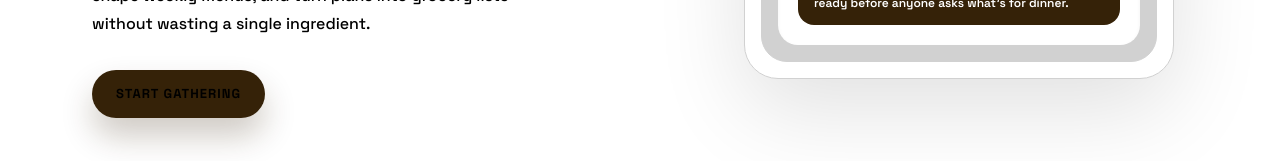
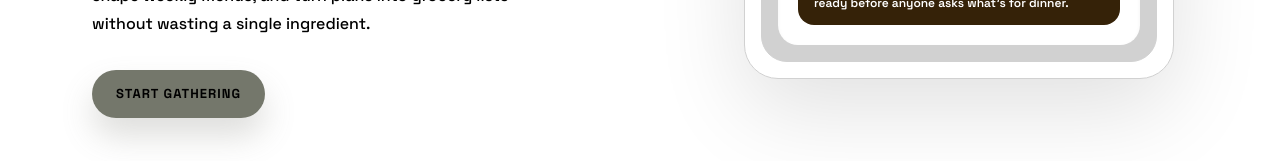
Before and after one commit to Stephen-Griffin/gathered, a Next.js app: page / in a window 1280 px wide. Shown: the part 637-798 px from the top of the page. Built offline with nearby package versions, Linux system fonts and the light colour scheme; no server answers.

Commit message:
STYLE: refine accent button styling

```diff
--- a/src/app/(authenticated)/meal-plan/page.tsx
+++ b/src/app/(authenticated)/meal-plan/page.tsx
@@ -10,7 +10,7 @@ export default function MealPlanPage() {
         </p>
         <a
           href="/recipes"
-          className="mt-6 inline-flex h-12 items-center justify-center rounded-full bg-accent px-6 text-[12px] font-bold uppercase tracking-[0.08em] text-white transition hover:-translate-y-0.5 hover:bg-secondary"
+          className="mt-6 inline-flex h-12 items-center justify-center rounded-full bg-[#75776b] px-6 text-[12px] font-bold uppercase tracking-[0.08em] text-white transition hover:-translate-y-0.5 hover:bg-[#686a60]"
         >
           Make a plan
         </a>
--- a/src/features/home/home-hero.tsx
+++ b/src/features/home/home-hero.tsx
@@ -11,14 +11,16 @@ export function HomeHero() {
     <section className="mx-auto grid w-full max-w-6xl items-center gap-12 px-5 py-12 sm:px-7 lg:min-h-[calc(100svh-76px)] lg:grid-cols-[1fr_0.82fr] lg:gap-20 lg:py-0">
       <div className="max-w-[560px]">
         <h1 className="text-[clamp(3rem,8vw,6.6rem)] font-bold leading-[0.86] tracking-[-0.075em] text-black">
-            Gather recipes, plans, and groceries all in one place.
+          Gather recipes, plans, and groceries all in one place.
         </h1>
         <p className="mt-7 max-w-[440px] text-[16px] font-medium leading-7 text-black">
-          Gathered helps households collect favorite recipes, shape weekly menus, and turn plans into grocery lists without wasting a single ingredient.
+          Gathered helps households collect favorite recipes, shape weekly
+          menus, and turn plans into grocery lists without wasting a single
+          ingredient.
         </p>
         <div className="mt-8 flex flex-col gap-3 sm:flex-row">
           <a
-            className="inline-flex h-12 w-fit items-center justify-center rounded-full bg-accent px-6 text-[13px] font-bold uppercase tracking-[0.08em] text-white shadow-[0_18px_32px_rgba(53,34,8,0.24)] transition hover:-translate-y-0.5 hover:bg-secondary"
+            className="inline-flex h-12 w-fit items-center justify-center rounded-full bg-[#74776B] px-6 text-[13px] font-bold uppercase tracking-[0.08em] text-white shadow-[0_18px_32px_rgba(116,119,107,0.24)] transition hover:-translate-y-0.5 hover:bg-[#676a60]"
             href="/recipes"
           >
             Start gathering
```
